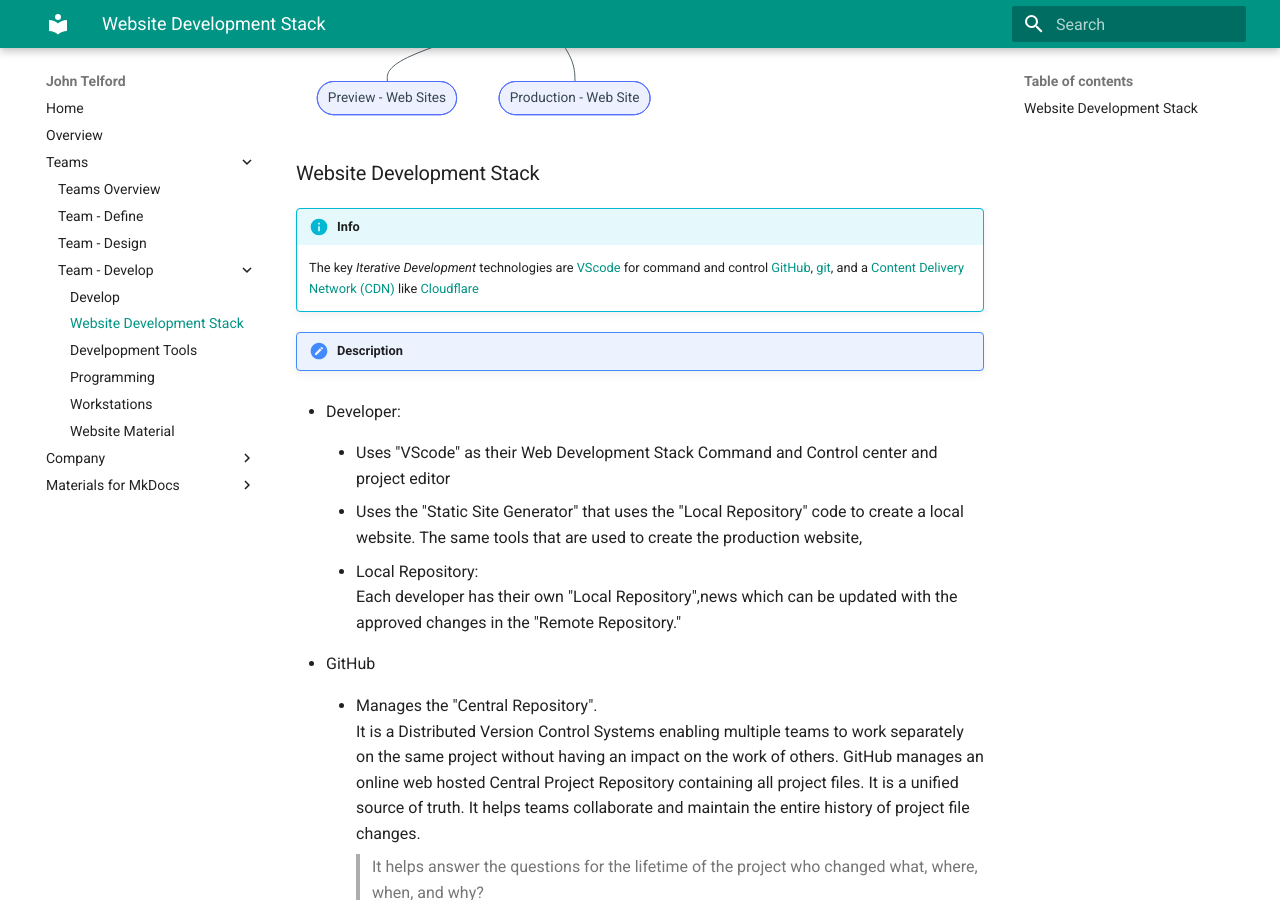
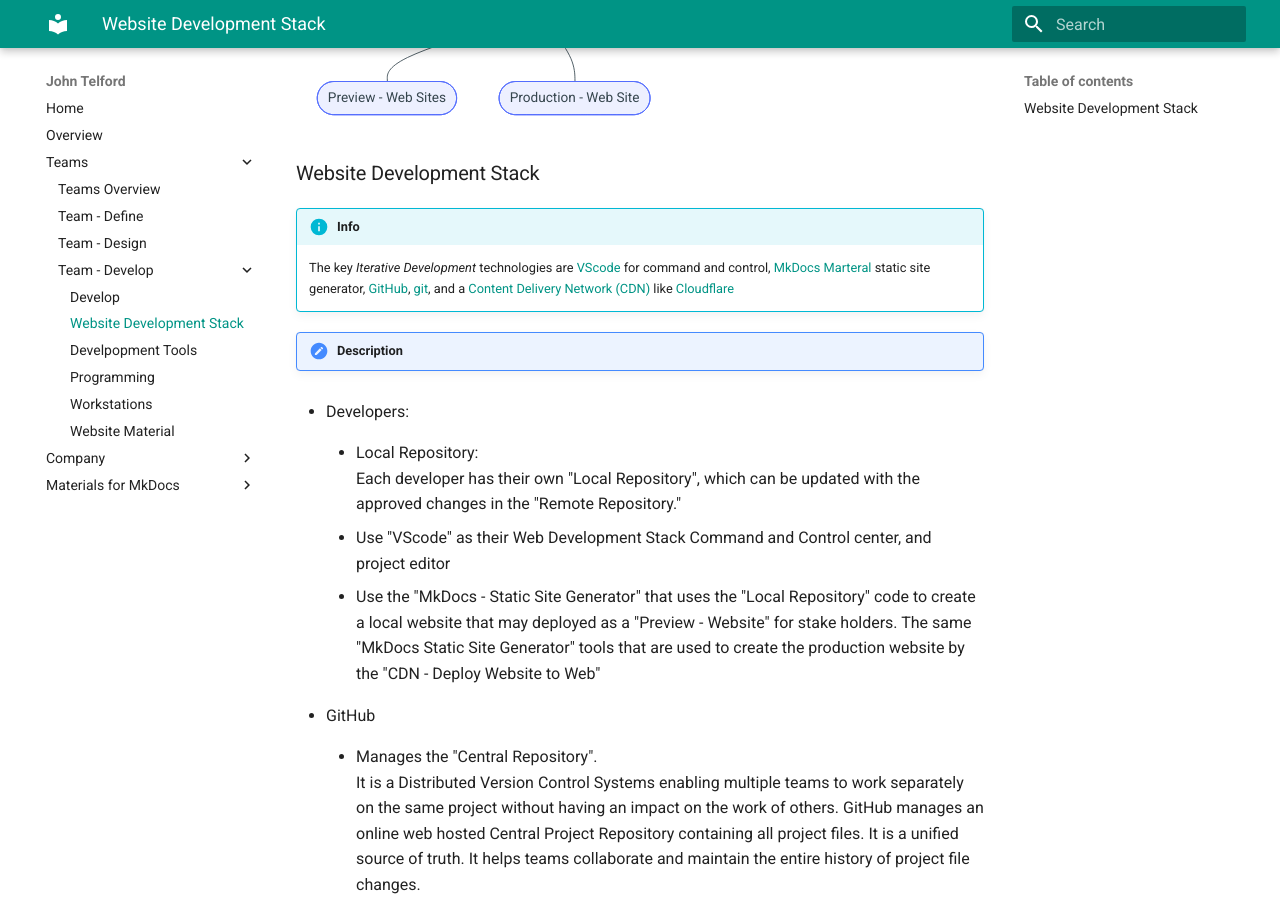
Before and after one commit to JohnTelford/mkdocs-2, an MkDocs documentation site: the page built from docs/website-development-stack.md, in a window 1280 px wide and 900 px high, scrolled down 614 px. Built offline with MkDocs 1.6.1 and Material for MkDocs 9.7.7, drawn with Linux system fonts in a browser that asks for light colours; the version menu is left out.

Commit message:
refactor
Signed-off-by: John <john@johntelford.com>

```diff
--- a/docs/website-development-stack.md
+++ b/docs/website-development-stack.md
@@ -64,17 +64,17 @@
 
 !!! info
 
-	The key *Iterative Development* technologies are [VScode](https://code.visualstudio.com/) for command and control [GitHub](git-github#github), [git](git-github#git), and a [Content Delivery Network (CDN)](https://en.wikipedia.org/wiki/Content_delivery_network) like [Cloudflare](https://www.cloudflare.com)
+	The key *Iterative Development* technologies are [VScode](https://code.visualstudio.com/) for command and control, [MkDocs Marteral](https://squidfunk.github.io/mkdocs-material/) static site generator, [GitHub](git-github#github), [git](git-github#git), and a [Content Delivery Network (CDN)](https://en.wikipedia.org/wiki/Content_delivery_network) like [Cloudflare](https://www.cloudflare.com)
 
 !!! Description
 
-- Developer:
-    - Uses "VScode" as their Web Development Stack Command and Control center and project editor
+- Developers:
+     - Local Repository:
+	Each developer has their own "Local Repository", which can be updated with the approved changes in the "Remote Repository."
 
-    - Uses the "Static Site Generator" that uses the "Local Repository" code to create a local website. The same tools that are used to create the production website,
+     - Use "VScode" as their Web Development Stack Command and Control center, and project editor
 
-    - Local Repository:
-	Each developer has their own "Local Repository",news which can be updated with the approved changes in the "Remote Repository."
+    - Use the "MkDocs - Static Site Generator" that uses the "Local Repository" code to create a local website that may deployed as a "Preview - Website" for stake holders. The same "MkDocs Static Site Generator" tools that are used to create the production website by the "CDN - Deploy Website to Web"
 
 
 - GitHub
```
Also changed, not shown: other parts of docs/website-development-stack.md (+1 -1 lines).
